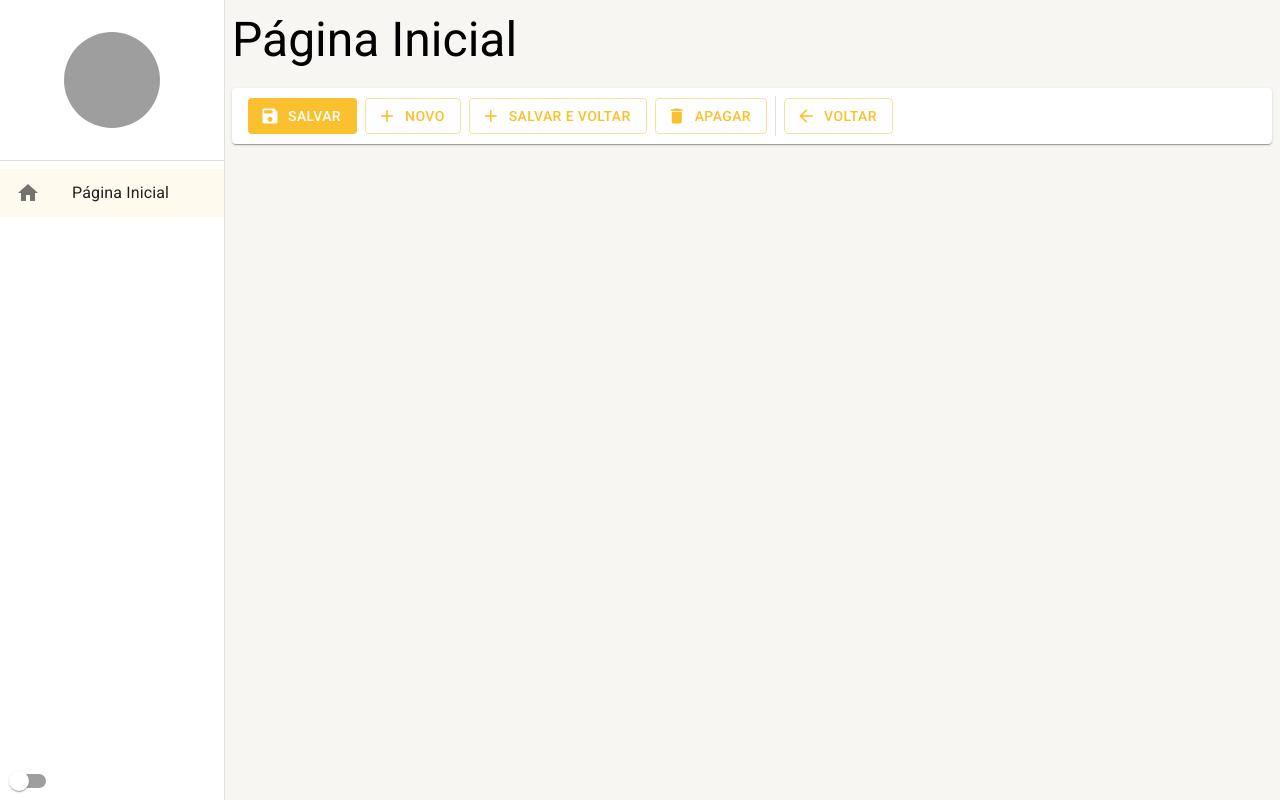
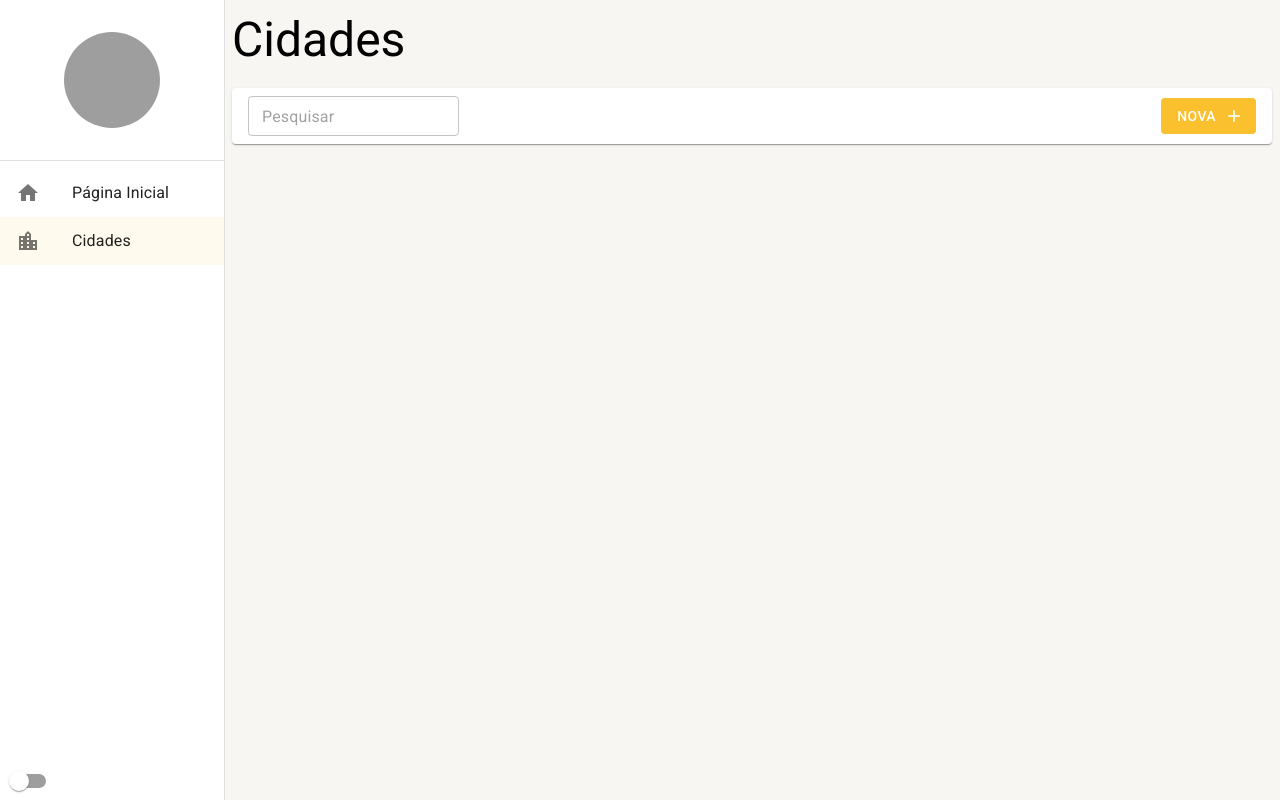
Before and after one commit to rhmadeira/my-material-ui, a React (Vite) app: page /cidades in a window 1280 px wide. Before the commit this address led to /home. Built offline with nearby package versions, Linux system fonts and the light colour scheme; grey boxes are pictures that could not be loaded.

Commit message:
feat: build search tool

```diff
--- /dev/null
+++ b/src/pages/cidades/CityList/index.tsx
@@ -0,0 +1,27 @@
+import { useMemo } from "react";
+import { useSearchParams } from "react-router-dom";
+import { ListingTool } from "../../../shared/components/ListingTool";
+import LayoutBasePage from "../../../shared/layouts/LayoutBasePage";
+
+export default function CityList() {
+  const [searchParams, setSearchParams] = useSearchParams();
+
+  const busca = useMemo(() => {
+    return searchParams.get("busca") || "";
+  }, [searchParams]);
+  return (
+    <LayoutBasePage
+      title="Cidades"
+      toolbar={
+        <ListingTool
+          textBottom="Nova"
+          showSearch
+          textSearch={busca}
+          handleTextSearch={(text) =>
+            setSearchParams({ busca: text }, { replace: true })
+          }
+        />
+      }
+    ></LayoutBasePage>
+  );
+}
--- a/src/routes/AppRoutes/index.tsx
+++ b/src/routes/AppRoutes/index.tsx
@@ -1,5 +1,6 @@
 import { Button } from "@mui/material";
 import { Navigate, Route, Routes } from "react-router-dom";
+import CityList from "../../pages/cidades/CityList";
 import { Home } from "../../pages/Home";
 import { useDrawerContext } from "../../shared/context/DrawerContext";
 import { useAppThemeContext } from "../../shared/context/ThemeContext";
@@ -10,6 +11,9 @@ export const AppRoutes = () => {
   return (
     <Routes>
       <Route path="/home" element={<Home />} />
+      <Route path="/cidades" element={<CityList />} />
+      {/* <Route path="/cidades/detalhes/:id" element={<CityList />} /> */}
+
       <Route path="*" element={<Navigate to="/home" />} />
     </Routes>
   );
--- a/src/shared/components/SideBar/index.tsx
+++ b/src/shared/components/SideBar/index.tsx
@@ -56,6 +56,12 @@ export const SideBar = ({ children }: ISideBarProps) => {
                 to="/home"
                 onClick={smDown ? toggleDrawerOpen : undefined}
               />
+              <OptionsDrawerLink
+                icon="location_city"
+                label="Cidades"
+                to="/cidades"
+                onClick={smDown ? toggleDrawerOpen : undefined}
+              />
             </List>
           </Box>
           <Box>
```
